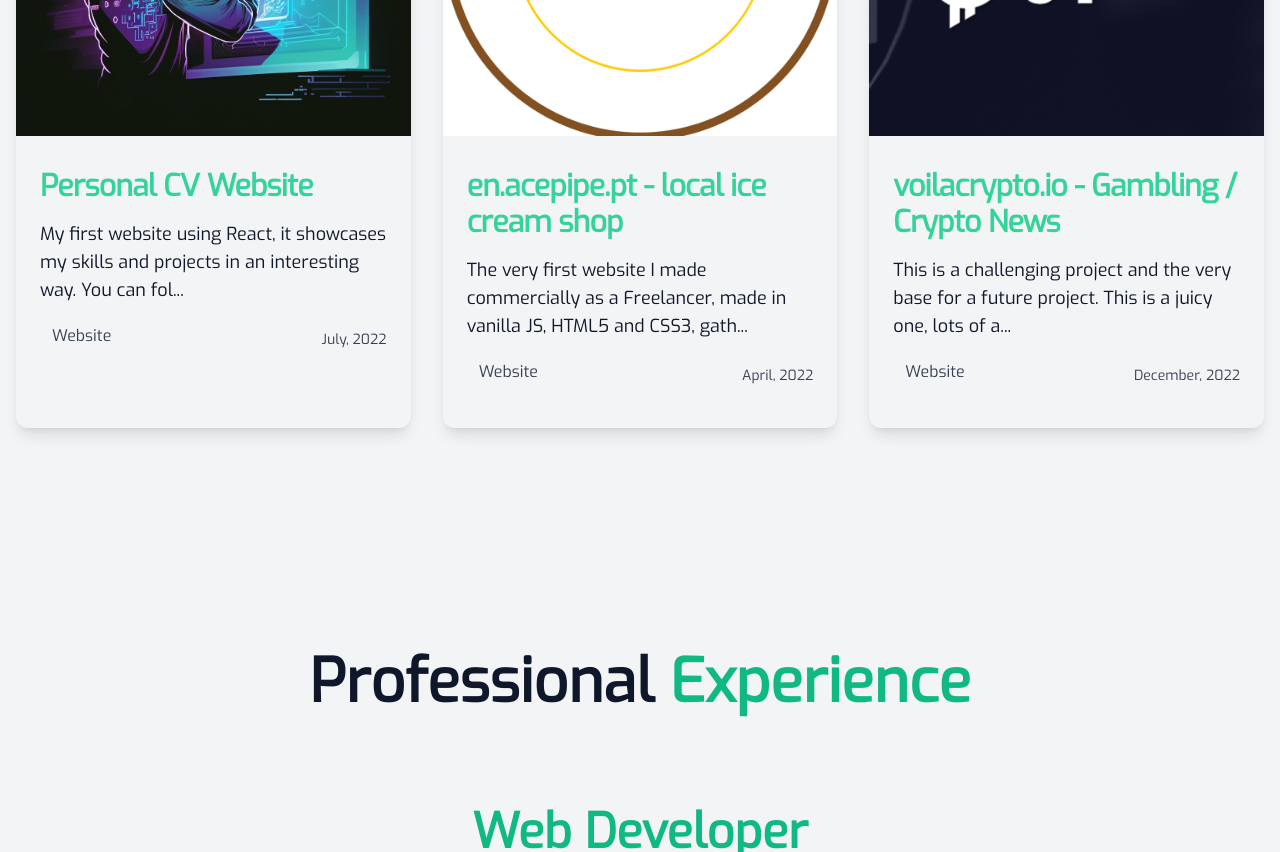
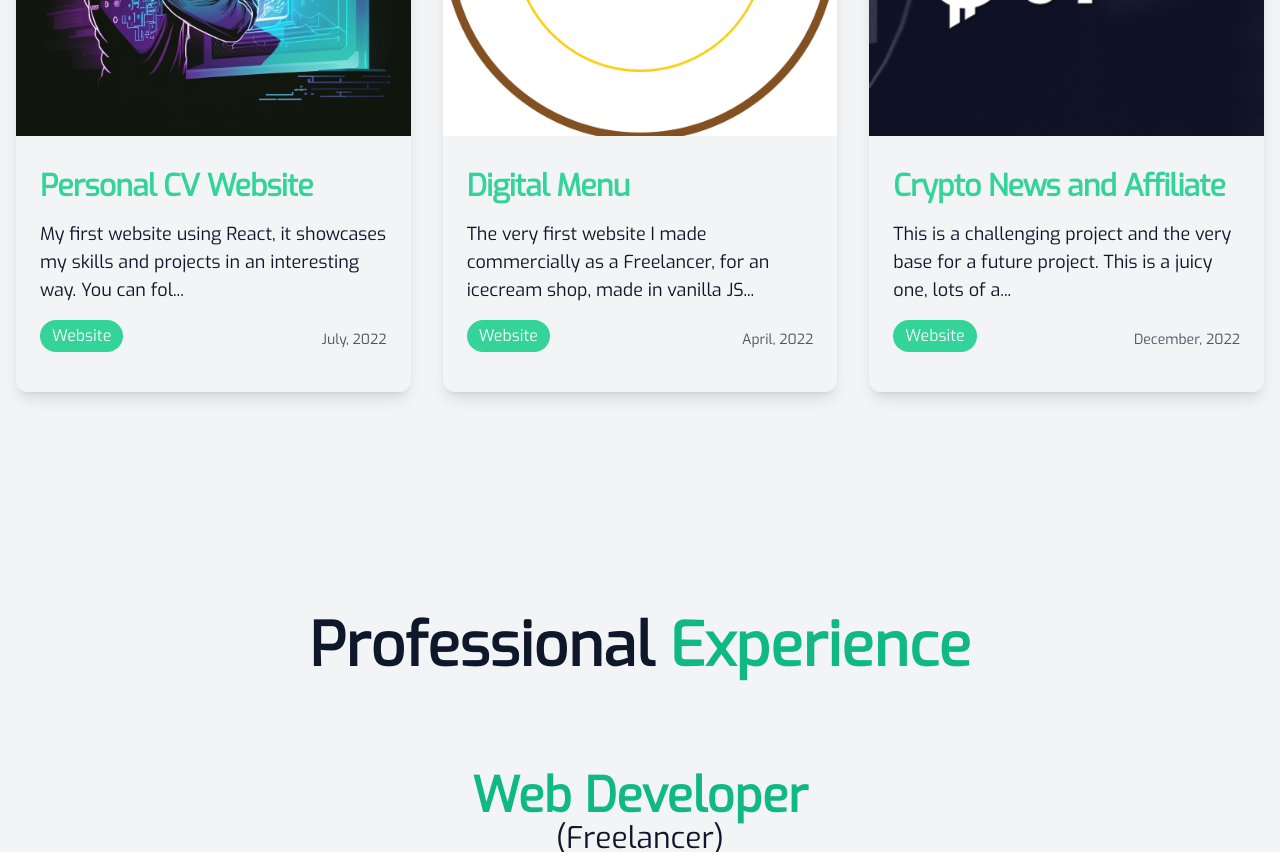
Before and after one commit to Filigs/next-portfolio, a Next.js app: page / in a window 1280 px wide. Shown: the part 1560-2412 px from the top of the page. Built offline with nearby package versions, Linux system fonts and the light colour scheme.

Commit message:
update portfolio

```diff
--- a/components/index/portfolio.js
+++ b/components/index/portfolio.js
@@ -1,7 +1,4 @@
-import { HiExternalLink } from "react-icons/hi";
 import Image from "next/image";
-
-import Link from "next/link";
 import { motion } from "framer-motion";
 import { projects } from "../../lib/projects";
 export default function Portfolio() {
@@ -46,10 +43,12 @@ export default function Portfolio() {
                   </p>
 
                   <div className="flex flex-wrap items-center justify-between">
-                    <span className="inline-block px-3 py-1 mb-2 mr-2 text-base font-medium rounded-full bg-primary-100 text-primary-800 dark:bg-primary-200 dark:text-primary-800">
+                    <span className="inline-block px-3 py-1 mb-2 mr-2 text-base font-medium rounded-full bg-primaryHover text-lighter dark:bg-primary dark:text-light">
                       {project.type}
                     </span>
-                    <span className="text-sm">{project.start}</span>
+                    <span className="text-sm text-darkLighter dark:text-lightest">
+                      {project.start}
+                    </span>
                   </div>
                 </div>
               </motion.div>
--- a/lib/projects.js
+++ b/lib/projects.js
@@ -17,9 +17,9 @@ export const projects = [
     id: 1,
     type: "Website",
     start: "April, 2022",
-    title: "en.acepipe.pt - local ice cream shop",
+    title: "Digital Menu",
     description:
-      "The very first website I made commercially as a Freelancer, made in vanilla JS, HTML5 and CSS3, gathered a lot of information from this project.",
+      "The very first website I made commercially as a Freelancer, for an icecream shop, made in vanilla JS, HTML5 and CSS3, gathered a lot of information from this project.",
     url: "https://sandbox.acepipe.pt/",
     image: acepipePic,
   },
@@ -27,7 +27,7 @@ export const projects = [
     id: 2,
     type: "Website",
     start: "December, 2022",
-    title: "voilacrypto.io - Gambling / Crypto News",
+    title: "Crypto News and Affiliate",
     description:
       "This is a challenging project and the very base for a future project. This is a juicy one, lots of animations and morden UI practices 🚀",
     url: "https://voilacrypto.io/",
--- a/styles/globals.css
+++ b/styles/globals.css
@@ -69,6 +69,10 @@ a {
     @apply bg-light dark:bg-darkDarker;
   }
   .card-content {
-    @apply py-4 px-6 text-base text-gray-700;
+    @apply py-8 px-6 text-lg font-light text-darkDarker dark:text-white;
+  }
+  .card-wrapper {
+    @apply relative rounded-xl overflow-hidden shadow-lg bg-light dark:bg-darkMedium;
+    /* Add any additional properties here */
   }
 }
```
